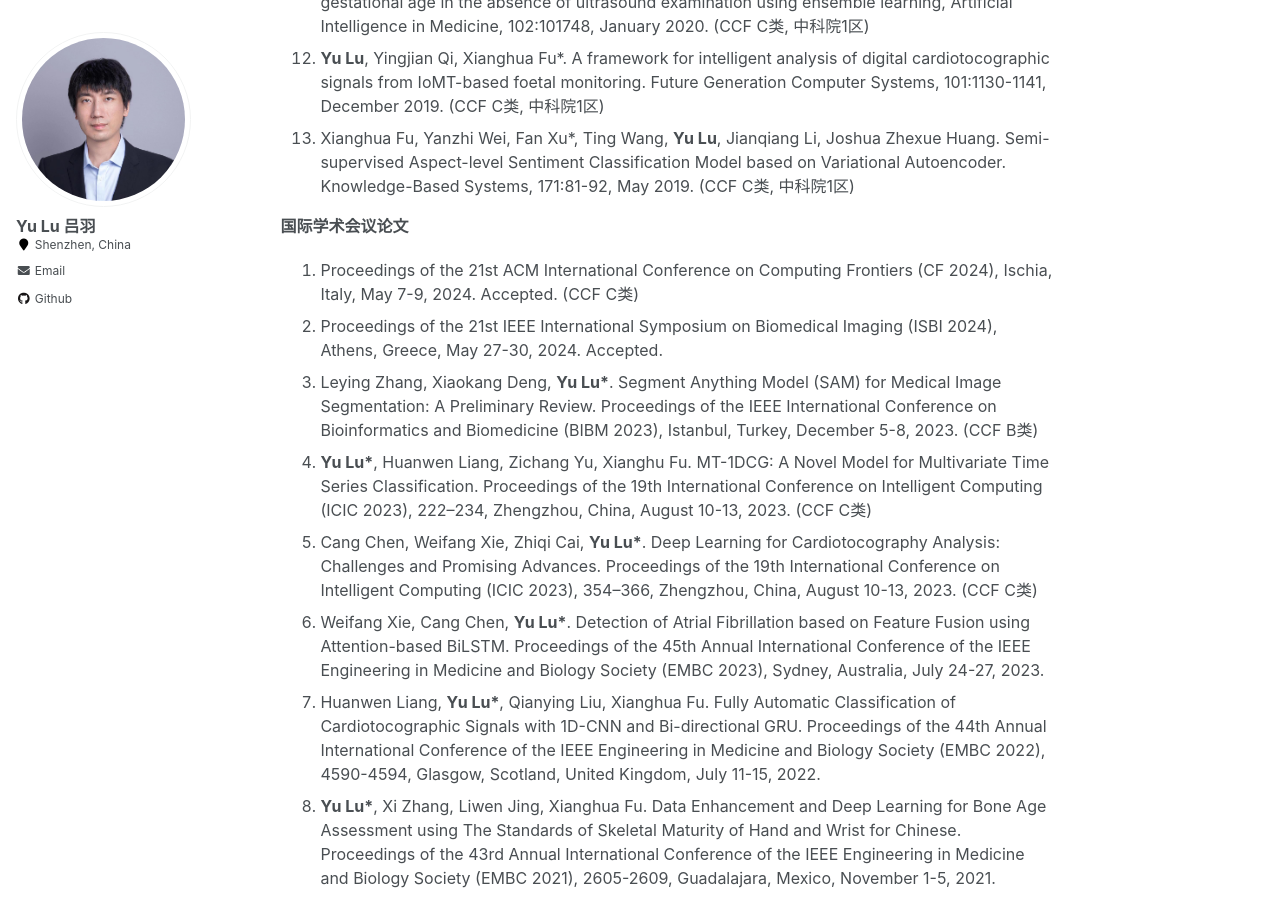
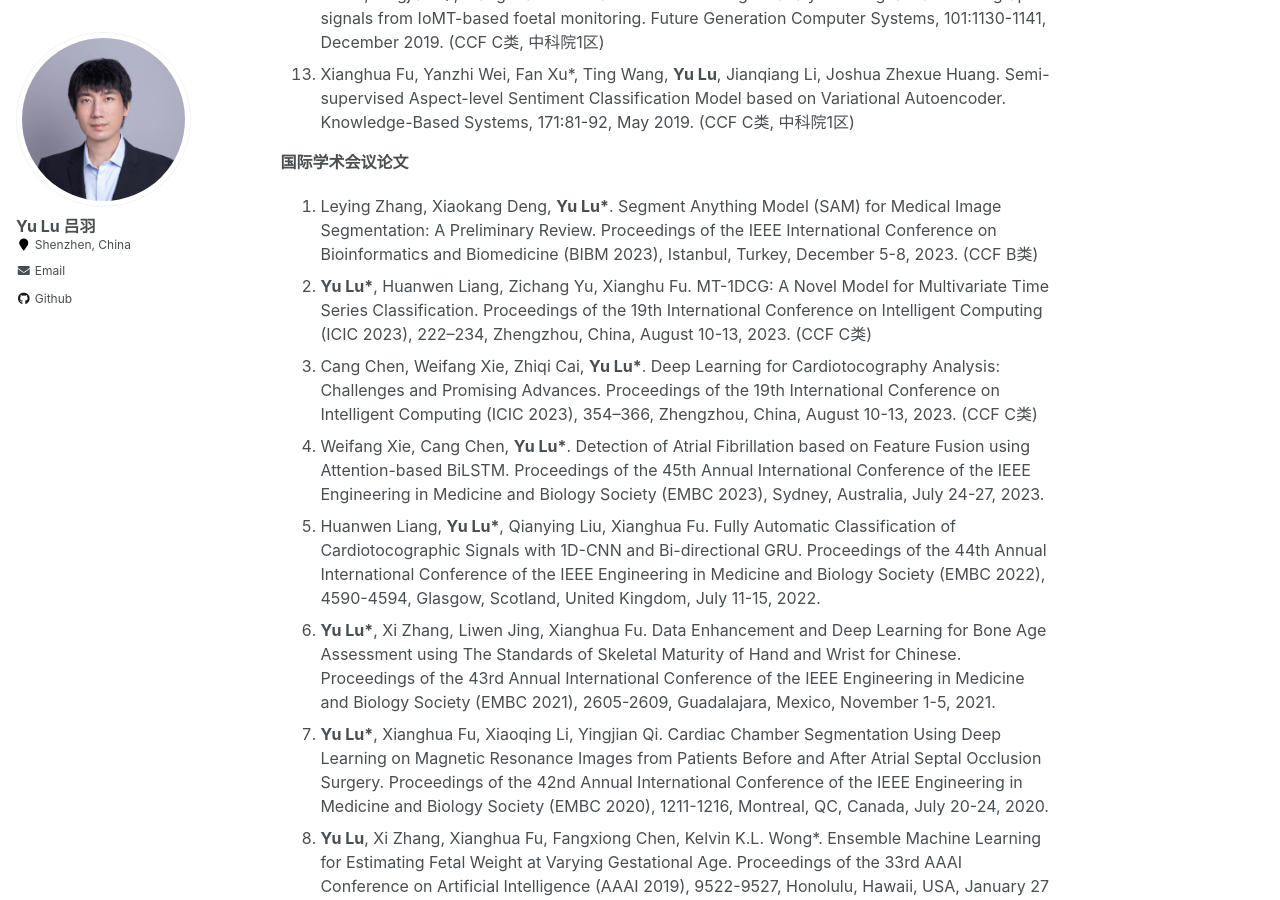
Before and after one commit to YukariUmezawa/lvyu.github.io, a Jekyll site: the page built from _pages/about.md, in a window 1280 px wide and 900 px high, scrolled down 3773 px. Built offline with Jekyll 4.4.1, drawn with Linux system fonts in a browser that asks for light colours; some of the changed text lies outside the part shown.

Commit message:
Update about.md

```diff
--- a/_pages/about.md
+++ b/_pages/about.md
@@ -38,8 +38,6 @@
 
 News
 ======
-- [02/2024] 1 paper accepted to ACM CF'24。
-- [02/2024] 1 paper accepted to ISBI 2024，学生一作。
 - [11/2023] 1 paper accepted to BIBM 2023，本科生一作。
 - [05/2023] 2 papers accepted to ICIC 2023，本科生一作1篇。
 - [04/2023] 1 paper accepted to EMBC 2023，学生一作。
@@ -105,16 +103,14 @@
 
 ***国际学术会议论文***
 
-1. Proceedings of the 21st ACM International Conference on Computing Frontiers (CF 2024), Ischia, Italy, May 7-9, 2024. Accepted. (CCF C类)
-2. Proceedings of the 21st IEEE International Symposium on Biomedical Imaging (ISBI 2024), Athens, Greece, May 27-30, 2024. Accepted.
-3. Leying Zhang, Xiaokang Deng, __Yu Lu*__. Segment Anything Model (SAM) for Medical Image Segmentation: A Preliminary Review. Proceedings of the IEEE International Conference on Bioinformatics and Biomedicine (BIBM 2023), Istanbul, Turkey, December 5-8, 2023. (CCF B类)
-4. __Yu Lu*__, Huanwen Liang, Zichang Yu, Xianghu Fu. MT-1DCG: A Novel Model for Multivariate Time Series Classification. Proceedings of the 19th International Conference on Intelligent Computing (ICIC 2023), 222–234, Zhengzhou, China, August 10-13, 2023. (CCF C类)
-5. Cang Chen, Weifang Xie, Zhiqi Cai, __Yu Lu*__. Deep Learning for Cardiotocography Analysis: Challenges and Promising Advances. Proceedings of the 19th International Conference on Intelligent Computing (ICIC 2023), 354–366, Zhengzhou, China, August 10-13, 2023. (CCF C类)
-6. Weifang Xie, Cang Chen, __Yu Lu*__. Detection of Atrial Fibrillation based on Feature Fusion using Attention-based BiLSTM. Proceedings of the 45th Annual International Conference of the IEEE Engineering in Medicine and Biology Society (EMBC 2023), Sydney, Australia, July 24-27, 2023.
-7. Huanwen Liang, __Yu Lu*__, Qianying Liu, Xianghua Fu. Fully Automatic Classification of Cardiotocographic Signals with 1D-CNN and Bi-directional GRU. Proceedings of the 44th Annual International Conference of the IEEE Engineering in Medicine and Biology Society (EMBC 2022), 4590-4594, Glasgow, Scotland, United Kingdom, July 11-15, 2022.
-8. __Yu Lu*__, Xi Zhang, Liwen Jing, Xianghua Fu. Data Enhancement and Deep Learning for Bone Age Assessment using The Standards of Skeletal Maturity of Hand and Wrist for Chinese. Proceedings of the 43rd Annual International Conference of the IEEE Engineering in Medicine and Biology Society (EMBC 2021), 2605-2609, Guadalajara, Mexico, November 1-5, 2021.
-9. __Yu Lu*__, Xianghua Fu, Xiaoqing Li, Yingjian Qi. Cardiac Chamber Segmentation Using Deep Learning on Magnetic Resonance Images from Patients Before and After Atrial Septal Occlusion Surgery. Proceedings of the 42nd Annual International Conference of the IEEE Engineering in Medicine and Biology Society (EMBC 2020), 1211-1216, Montreal, QC, Canada, July 20-24, 2020.
-10. __Yu Lu__, Xi Zhang, Xianghua Fu, Fangxiong Chen, Kelvin K.L. Wong*. Ensemble Machine Learning for Estimating Fetal Weight at Varying Gestational Age. Proceedings of the 33rd AAAI Conference on Artificial Intelligence (AAAI 2019), 9522-9527, Honolulu, Hawaii, USA, January 27 - February 1, 2019. (CCF A类)
+1. Leying Zhang, Xiaokang Deng, __Yu Lu*__. Segment Anything Model (SAM) for Medical Image Segmentation: A Preliminary Review. Proceedings of the IEEE International Conference on Bioinformatics and Biomedicine (BIBM 2023), Istanbul, Turkey, December 5-8, 2023. (CCF B类)
+2. __Yu Lu*__, Huanwen Liang, Zichang Yu, Xianghu Fu. MT-1DCG: A Novel Model for Multivariate Time Series Classification. Proceedings of the 19th International Conference on Intelligent Computing (ICIC 2023), 222–234, Zhengzhou, China, August 10-13, 2023. (CCF C类)
+3. Cang Chen, Weifang Xie, Zhiqi Cai, __Yu Lu*__. Deep Learning for Cardiotocography Analysis: Challenges and Promising Advances. Proceedings of the 19th International Conference on Intelligent Computing (ICIC 2023), 354–366, Zhengzhou, China, August 10-13, 2023. (CCF C类)
+4. Weifang Xie, Cang Chen, __Yu Lu*__. Detection of Atrial Fibrillation based on Feature Fusion using Attention-based BiLSTM. Proceedings of the 45th Annual International Conference of the IEEE Engineering in Medicine and Biology Society (EMBC 2023), Sydney, Australia, July 24-27, 2023.
+5. Huanwen Liang, __Yu Lu*__, Qianying Liu, Xianghua Fu. Fully Automatic Classification of Cardiotocographic Signals with 1D-CNN and Bi-directional GRU. Proceedings of the 44th Annual International Conference of the IEEE Engineering in Medicine and Biology Society (EMBC 2022), 4590-4594, Glasgow, Scotland, United Kingdom, July 11-15, 2022.
+6. __Yu Lu*__, Xi Zhang, Liwen Jing, Xianghua Fu. Data Enhancement and Deep Learning for Bone Age Assessment using The Standards of Skeletal Maturity of Hand and Wrist for Chinese. Proceedings of the 43rd Annual International Conference of the IEEE Engineering in Medicine and Biology Society (EMBC 2021), 2605-2609, Guadalajara, Mexico, November 1-5, 2021.
+7. __Yu Lu*__, Xianghua Fu, Xiaoqing Li, Yingjian Qi. Cardiac Chamber Segmentation Using Deep Learning on Magnetic Resonance Images from Patients Before and After Atrial Septal Occlusion Surgery. Proceedings of the 42nd Annual International Conference of the IEEE Engineering in Medicine and Biology Society (EMBC 2020), 1211-1216, Montreal, QC, Canada, July 20-24, 2020.
+8. __Yu Lu__, Xi Zhang, Xianghua Fu, Fangxiong Chen, Kelvin K.L. Wong*. Ensemble Machine Learning for Estimating Fetal Weight at Varying Gestational Age. Proceedings of the 33rd AAAI Conference on Artificial Intelligence (AAAI 2019), 9522-9527, Honolulu, Hawaii, USA, January 27 - February 1, 2019. (CCF A类)
 
 
 **（2018.9以前）**
```
